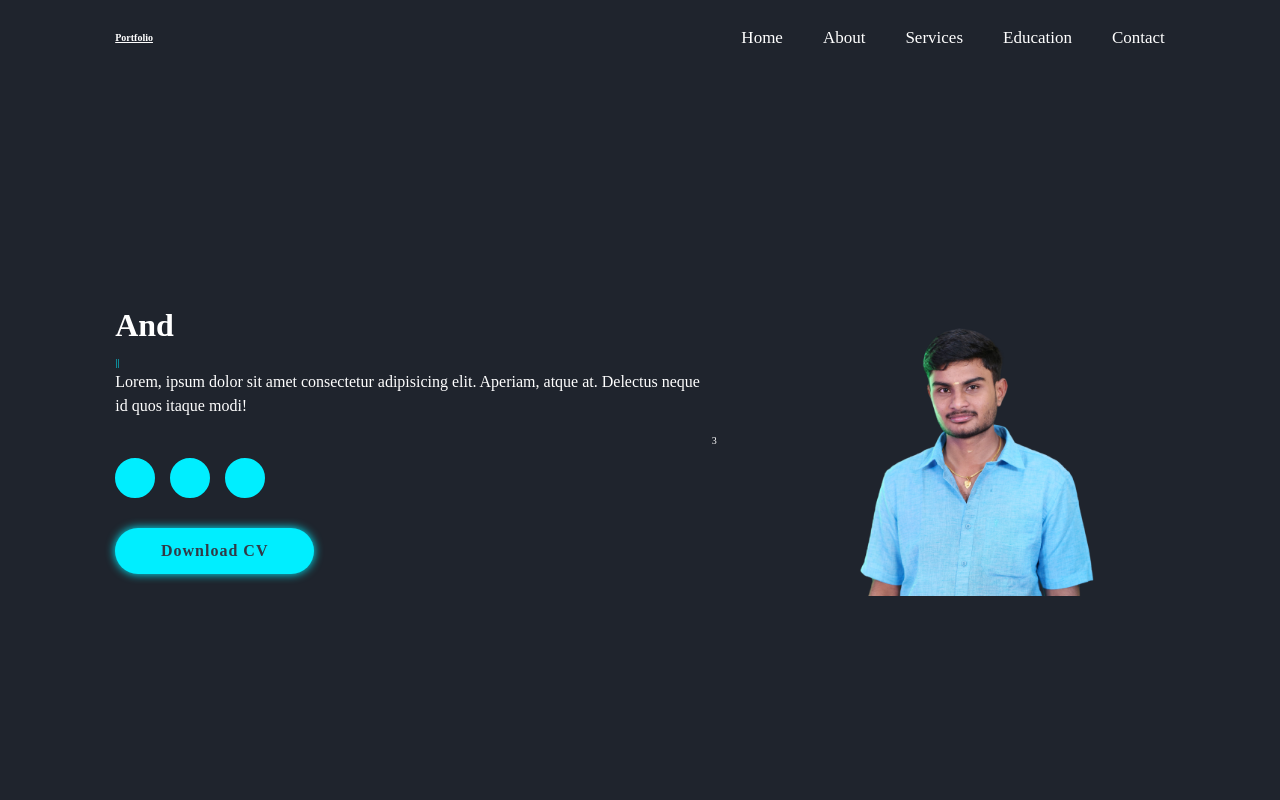
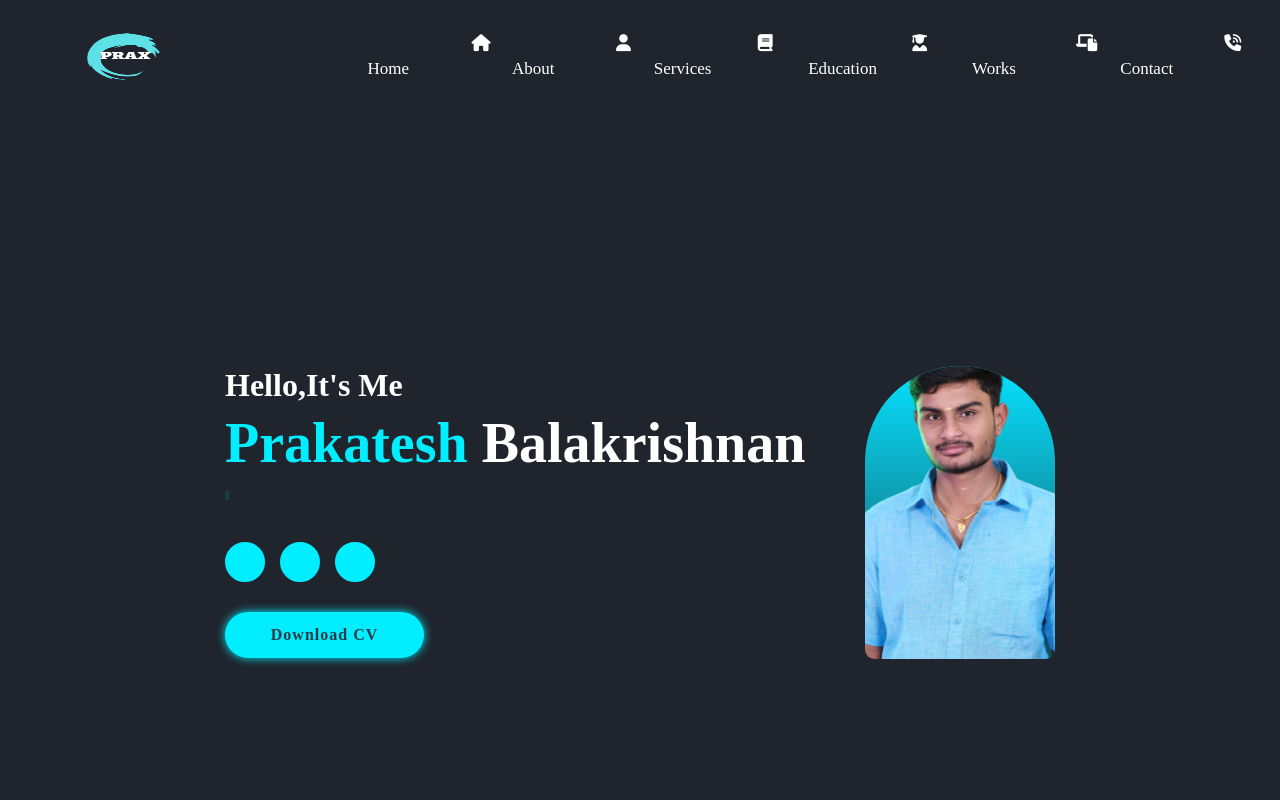
Before and after one commit to prakatesh/Portfolio, a React (Create React App) app: page / in a window 1280 px wide. Shown: the top 800 px of the page. Built offline with nearby package versions, Linux system fonts and the light colour scheme; some icons are missing.

Commit message:
router is done

```diff
--- a/package.json
+++ b/package.json
@@ -9,7 +9,9 @@
     "boxicons": "^2.1.4",
     "react": "^18.2.0",
     "react-dom": "^18.2.0",
+    "react-router-dom": "^6.14.1",
     "react-scripts": "5.0.1",
+    "reactstrap": "^9.2.0",
     "typed.js": "^2.0.16",
     "web-vitals": "^2.1.4"
   },
--- a/src/App.js
+++ b/src/App.js
@@ -7,17 +7,19 @@ import Home from './component/Home';
 import Navbar from './component/Navbar';
 import Services from './component/Services';
 import Work from './component/Work';
-
+import {Routes,Route} from 'react-router-dom'
 function App() {
   return (
     <div >
       <Navbar/>
-      <Home/>
-      <About/>
-      <Services/>
-      <Work/>
-      <Education/>
-      <Contact/>
+      <Routes>
+        <Route path='/' element={<Home/>}/>
+        <Route path='/about' element={<About/>}/>
+        <Route path='/services' element={<Services/>}/>
+        <Route path='/education' element={<Education/>}/>
+        <Route path='/works' element={<Work/>}/>
+        <Route path='/contact' element={<Contact/>}/>
+      </Routes>
       <Footer/>
     </div>
   );
--- a/src/asset/style/home.css
+++ b/src/asset/style/home.css
@@ -6,7 +6,7 @@
 section
 {
    min-height: 100vh;
-   padding: 10rem 9% 2rem;
+   /* padding: 1px 9% 2rem; */
 }
 .home-content h3 {
    font-size: 3.2rem;
@@ -19,7 +19,8 @@ section
 }
 
 .home-img img{
-   width: 35vw;
+   width:66vh;
+   margin-right: 6rem;
 }
  .home-content p{
    font-size: 1.6rem;
@@ -66,3 +67,62 @@ section
  span{
    color:#0ef;
  }
+
+ :root {
+   --header-height: 3.5rem;
+
+   /*========== Colors ==========*/
+   /*Color mode HSL(hue, saturation, lightness)*/
+   /*
+         Purple: hsl(250, 66%, 75%)
+         Blue: hsl(207, 90%, 72%)
+         Pink: hsl(356, 66%, 75%)
+         Teal: hsl(174, 63%, 62%)
+   */
+   --first-hue: 187;
+   --sat: 100%;
+   --lig: 51%;
+   --second-hue: 219;
+   --first-color: hsl(var(--first-hue), var(--sat), var(--lig));
+   --first-color-alt: hsl(var(--first-hue), var(--sat), 74%); /* -4% */
+   --title-color: hsl(var(--second-hue), 15%, 95%);
+   --text-color: hsl(var(--second-hue), 8%, 75%);
+   --text-color-light: hsl(var(--second-hue), 4%, 55%);
+   --body-color: hsl(var(--second-hue), 48%, 8%);
+   --container-color: hsl(var(--second-hue), 32%, 12%);
+
+   /*========== Font and typography ==========*/
+   /*.5rem = 8px | 1rem = 16px ...*/
+   --body-font: 'Poppins', sans-serif;
+   --biggest-font-size: 1.75rem;
+   --h1-font-size: 1.5rem;
+   --h2-font-size: 1.25rem;
+   --h3-font-size: 1rem;
+   --normal-font-size: .938rem;
+   --small-font-size: .813rem;
+   --smaller-font-size: .75rem;
+   --tiny-font-size: .625rem;
+
+   /*========== Font weight ==========*/
+   --font-medium: 500;
+   --font-semibold: 600;
+
+   /*========== z index ==========*/
+   --z-tooltip: 10;
+   --z-fixed: 100;
+   --z-modal: 1000;
+ }
+
+ .home-img{
+   justify-self: center;
+    width: 190px;
+    height: 293px;
+    background:  linear-gradient(180deg,
+    hsla(var(--first-hue),var(--sat),var(--lig), 1),
+    hsla(var(--first-hue),var(--sat),var(--lig), .2));
+    border-radius: 10rem 10rem 1rem 1rem;
+    display: flex;
+    align-items: flex-end;
+    justify-content: center;
+    overflow: hidden;
+ }
--- a/src/asset/style/navbar.css
+++ b/src/asset/style/navbar.css
@@ -21,7 +21,7 @@ body
     color: #fff;
 }
 
-.header{
+/* .header{
     position: fixed;
     top: 0;
     left: 0;
@@ -32,22 +32,19 @@ body
     justify-content: space-between;
     align-items: center;
     z-index: 100px;
-}
-.logo{
+} */
+/* .logo{
     font-style: 2.5rem;
     color:#fff;
     font-weight: 600;
     cursor: default;
-}
+} */
 .navbar a{
     font-size:1.7rem;
-    color:#fff;
     margin-left: 4rem;
-    transition: .3s;
-    text-decoration: none;
 
 }
 
-.navbar a:hover{
+.navbar1 a:hover{
     color: #0ef;
 }
--- a/src/component/Home.js
+++ b/src/component/Home.js
@@ -15,18 +15,18 @@ function Home() {
   return (
     <div >
       <section className='home'>
-        <div className='home-content'>
+        <div  className='home-content col-md-6'>
             <p ref={el}></p>
-            <p>Lorem, ipsum dolor sit amet consectetur adipisicing elit. Aperiam, atque at. Delectus neque id quos itaque modi!</p>
+            <p></p>
             <div className='social-media' >
                 <a href="#"><box-icon type='logo' name='instagram'></box-icon></a>
                 <a  href="#"><box-icon name='linkedin' type='logo' ></box-icon></a>
                 <a href="#"><box-icon name='github' type='logo' ></box-icon></a>
             </div>
             <a className='btn'href="#">Download CV</a>
-        </div>3
-        <div className="home-img">
-        <img src={image} alt="image-on -home" />
+        </div>
+        <div className="home-img col-md-6">
+        <img src={image} alt="image-on-home" />
       </div>
       </section>
     </div>
--- a/src/component/Navbar.js
+++ b/src/component/Navbar.js
@@ -1,21 +1,52 @@
-import React from 'react'
+import React from 'react';
+import {Collapse, Navbar,  NavbarToggler,  NavbarBrand,  Nav,  NavItem} from 'reactstrap';
+import {NavLink} from 'react-router-dom'
 import '../asset/style/navbar.css'
-function Navbar() {
-  return (
-    <div>
-        <header className='header'>
-            <a href="#" className='logo'>Portfolio</a>
+import images from '../asset/Image/iconl.png'
+export default class Example extends React.Component {
+  constructor(props) {
+    super(props);
 
-            <nav className='navbar'>
-                <a href="#">Home</a>
-                <a href="#">About</a>
-                <a href="#">Services</a>
-                <a href="#">Education</a>
-                <a href="#">Contact</a>
-            </nav>
-        </header>
-    </div>
-  )
+    this.toggle = this.toggle.bind(this);
+    this.state = {
+      isOpen: false
+    };
+  }
+  toggle() {
+    this.setState({
+      isOpen: !this.state.isOpen
+    });
+  }
+  render() {
+    return (
+      <div>
+        <Navbar style={{backgroundColor:""}}  light expand="md">
+          <NavbarBrand to="/"><img style={{width:"15rem",height:"12vh",cursor:"pointer"}} src={images} alt="icon"/></NavbarBrand>
+          <NavbarToggler onClick={this.toggle} />
+          <Collapse isOpen={this.state.isOpen}  navbar>
+            <Nav className="ml-auto" navbar style={{marginLeft:"20vh"}}>
+              <NavItem >
+                <NavLink  to="/" style={{paddingLeft:"8vh",color:"white",textDecoration:"none"}}><span style={{color:"white",paddingRight:"1vh"}}><i className="fa-solid fa-home" /></span>Home</NavLink>
+              </NavItem>
+              <NavItem>
+                <NavLink to="/about" style={{paddingLeft:"8vh",color:"white",textDecoration:"none"}}><span style={{color:"white",paddingRight:"1vh"}}><i className="fa-solid fa-user" /></span>About</NavLink>
+              </NavItem>
+              <NavItem>
+                <NavLink to="/services" style={{paddingLeft:"8vh",color:"white",textDecoration:"none"}}><span style={{color:"white",paddingRight:"1vh"}}><i className="fa-solid fa-book" /></span>Services</NavLink>
+              </NavItem>
+              <NavItem>
+                <NavLink to="/education" style={{paddingLeft:"8vh",color:"white",textDecoration:"none"}}><span style={{color:"white",paddingRight:"1vh"}}><i class="fa-solid fa-user-graduate"></i></span>Education</NavLink>
+              </NavItem>
+              <NavItem>
+                <NavLink to="/works" style={{paddingLeft:"8vh",color:"white",textDecoration:"none"}}><span style={{color:"white",paddingRight:"1vh"}}><i class="fa-solid fa-laptop-file"></i></span>Works</NavLink>
+              </NavItem>
+              <NavItem>
+                <NavLink to="/contact" style={{paddingLeft:"8vh",color:"white",textDecoration:"none"}}><span style={{color:"white",paddingRight:"1vh"}}><i className="fa-solid fa-phone-volume"/></span>Contact</NavLink>
+              </NavItem>
+            </Nav>
+          </Collapse>
+        </Navbar>
+      </div>
+    );
+  }
 }
-
-export default Navbar
--- a/src/index.js
+++ b/src/index.js
@@ -3,12 +3,15 @@ import ReactDOM from 'react-dom/client';
 import './index.css';
 import App from './App';
 import reportWebVitals from './reportWebVitals';
+import { BrowserRouter } from 'react-router-dom';
 
 const root = ReactDOM.createRoot(document.getElementById('root'));
 root.render(
+  <BrowserRouter>
   <React.StrictMode>
     <App />
   </React.StrictMode>
+  </BrowserRouter>
 );
 
 // If you want to start measuring performance in your app, pass a function
```
Also changed, not shown: src/asset/Image/iconl.png (added), 1 other file (tests, documents, lock files or other folders).
